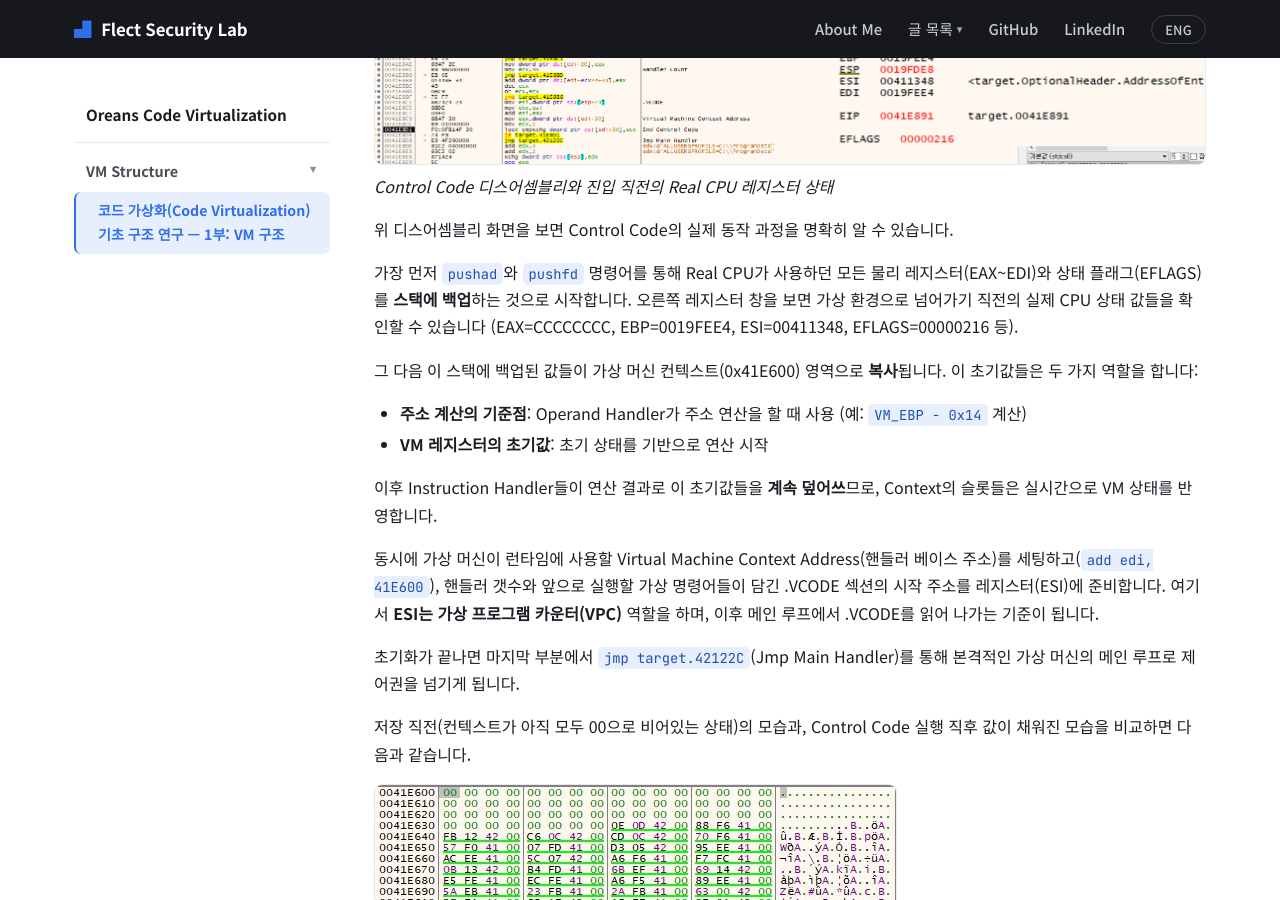
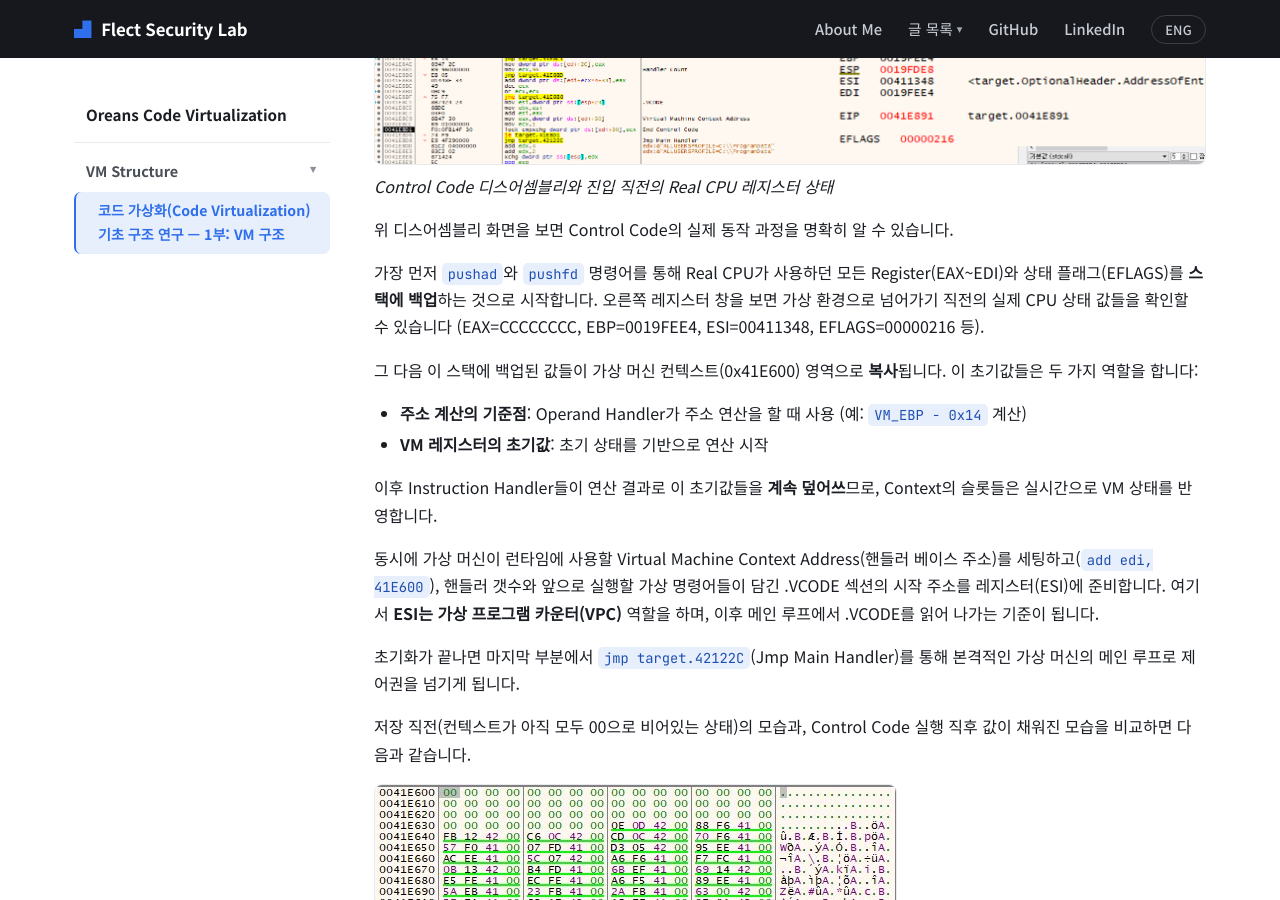
Before and after one commit to LeeGwan/LeeGwan.github.io, a Jekyll site: the page built from _ko/2026-05-25-oreans-vm-1.md, in a window 1280 px wide and 900 px high, scrolled down 5383 px. Built offline with Jekyll 4.4.1, drawn with Linux system fonts in a browser that asks for light colours.

Commit message:
Update 2026-05-25-oreans-vm-1.md

```diff
--- a/_ko/2026-05-25-oreans-vm-1.md
+++ b/_ko/2026-05-25-oreans-vm-1.md
@@ -50,7 +50,7 @@
 
 위 디스어셈블리 화면을 보면 Control Code의 실제 동작 과정을 명확히 알 수 있습니다.
 
-가장 먼저 `pushad`와 `pushfd` 명령어를 통해 Real CPU가 사용하던 모든 물리 레지스터(EAX~EDI)와 상태 플래그(EFLAGS)를 **스택에 백업**하는 것으로 시작합니다. 오른쪽 레지스터 창을 보면 가상 환경으로 넘어가기 직전의 실제 CPU 상태 값들을 확인할 수 있습니다 (EAX=CCCCCCCC, EBP=0019FEE4, ESI=00411348, EFLAGS=00000216 등).
+가장 먼저 `pushad`와 `pushfd` 명령어를 통해 Real CPU가 사용하던 모든 Register(EAX~EDI)와 상태 플래그(EFLAGS)를 **스택에 백업**하는 것으로 시작합니다. 오른쪽 레지스터 창을 보면 가상 환경으로 넘어가기 직전의 실제 CPU 상태 값들을 확인할 수 있습니다 (EAX=CCCCCCCC, EBP=0019FEE4, ESI=00411348, EFLAGS=00000216 등).
 
 그 다음 이 스택에 백업된 값들이 가상 머신 컨텍스트(0x41E600) 영역으로 **복사**됩니다. 이 초기값들은 두 가지 역할을 합니다:
 
```
